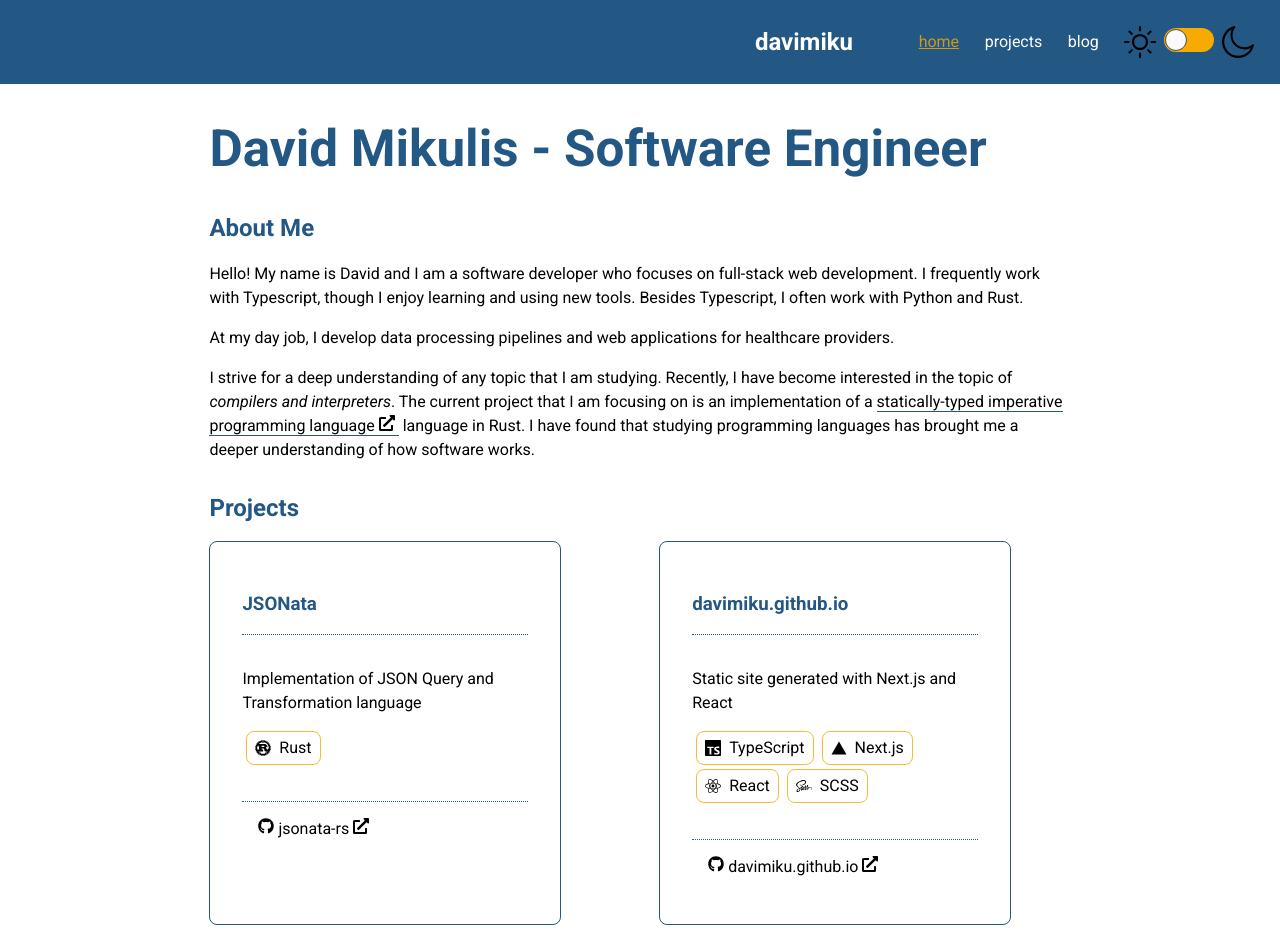
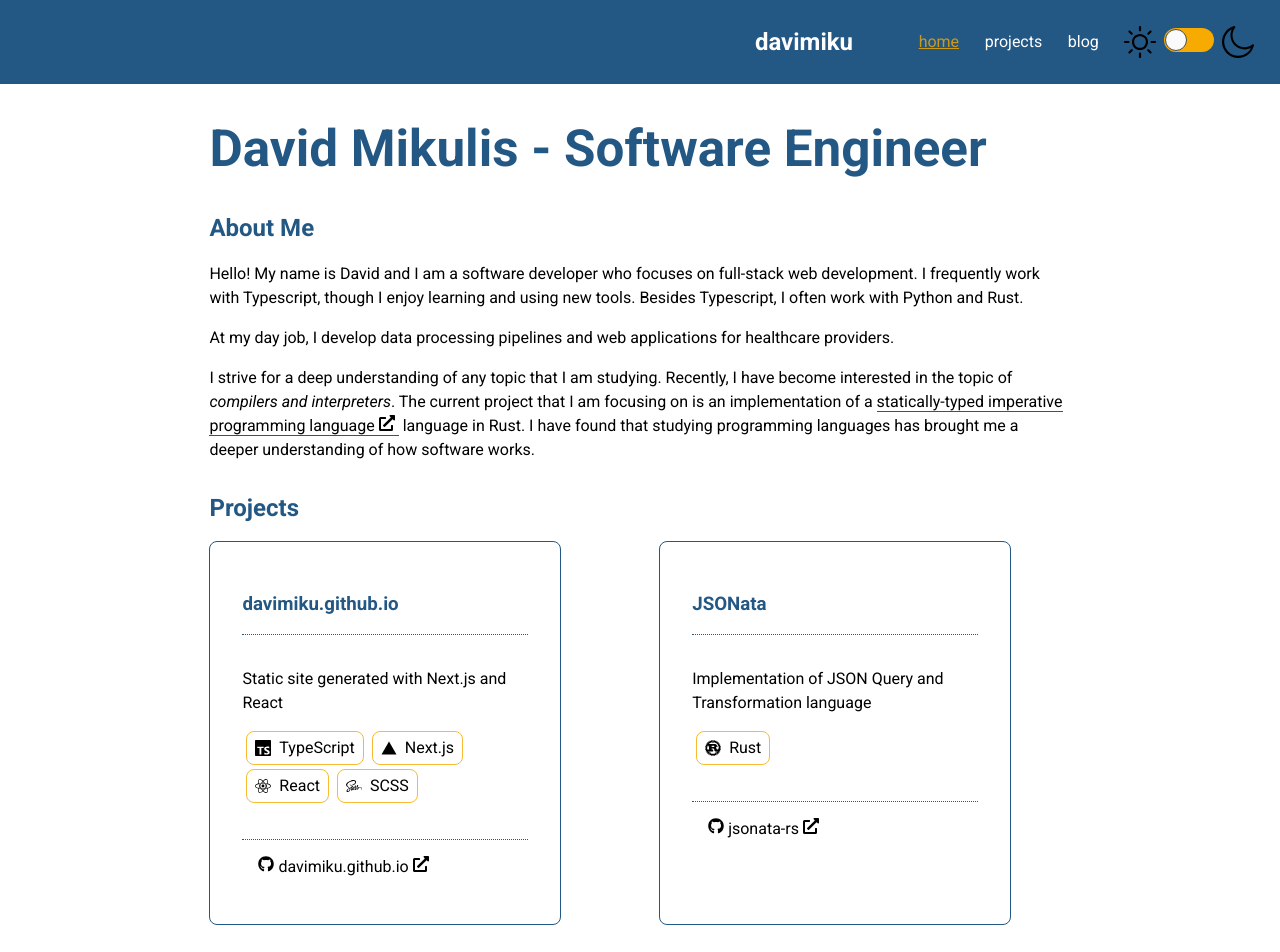
Before and after one commit to davimiku/blog.davimiku.com, a Next.js app: page / in a window 1280 px wide. Shown: the top 952 px of the page. Built offline with nearby package versions, Linux system fonts and the light colour scheme; a small style sheet from the web is missing.

Commit message:
📝 reorder projects

```diff
--- a/src/data/index.ts
+++ b/src/data/index.ts
@@ -1,4 +1,4 @@
-import { Project, Technology } from 'types/projects'
+import { Project } from 'types/projects'
 
 export type Meta = {
   title: string
@@ -6,7 +6,7 @@ export type Meta = {
   slug: string
   tagline: string
   publishedOn?: string
-  tags?: Technology[]
+  tags?: string[]
 }
 
 type Category = 'tutorials'
@@ -20,18 +20,6 @@ export const blogsMeta = blogs.map(blog => blog.meta)
 
 export const projects: Project[] = [
   {
-    name: 'JSONata',
-    tagline: 'Implementation of JSON Query and Transformation language',
-    technologies: ['Rust'],
-    topics: ['interpreters', 'JSON', 'parser', 'functional programming'],
-    repo: {
-      name: 'jsonata-rs',
-      path: 'davimiku/jsonata-rs',
-      url: 'https://github.com/davimiku/jsonata-rs',
-      description: 'Implementation of JSONata query language in Rust ',
-    },
-  },
-  {
     name: 'davimiku.github.io',
     tagline: 'Static site generated with Next.js and React',
     description:
@@ -43,6 +31,18 @@ export const projects: Project[] = [
       path: 'davimiku/davimiku.github.io',
       url: 'https://github.com/davimiku/davimiku.github.io',
       description: 'My personal website',
+    },
+  },
+  {
+    name: 'JSONata',
+    tagline: 'Implementation of JSON Query and Transformation language',
+    technologies: ['Rust'],
+    topics: ['interpreters', 'JSON', 'parser', 'functional programming'],
+    repo: {
+      name: 'jsonata-rs',
+      path: 'davimiku/jsonata-rs',
+      url: 'https://github.com/davimiku/jsonata-rs',
+      description: 'Implementation of JSONata query language in Rust ',
     },
   },
   {
```
Also changed, not shown: src/components/cards/project/ProjectSummaryCard.tsx (+2 -5 lines).
